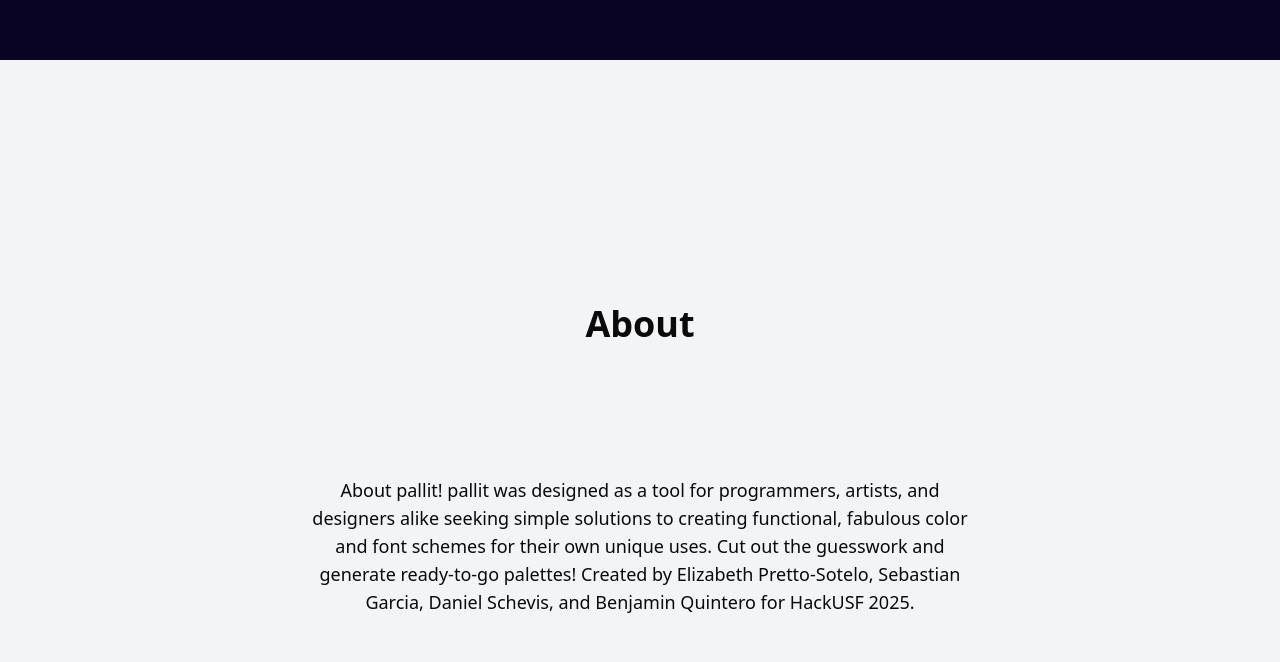
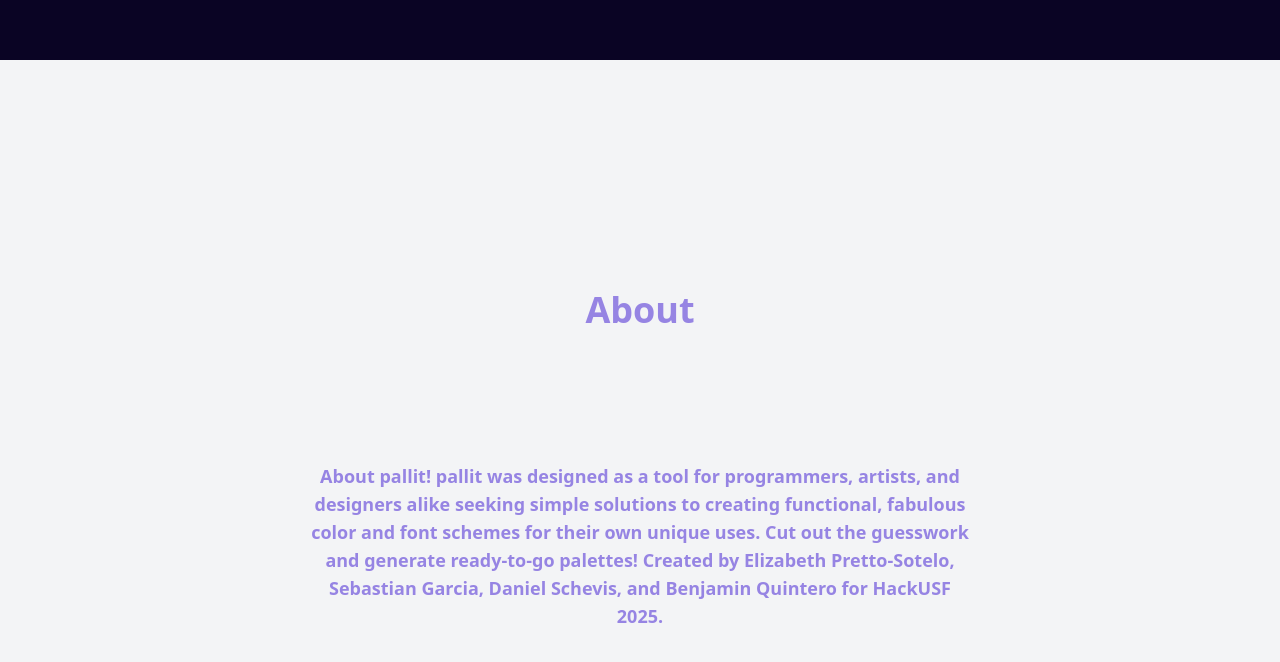
Before and after one commit to elizabethprettosotelo/pallit, a Next.js app: page / in a window 1280 px wide. Shown: the part 740-1402 px from the top of the page. Built offline with nearby package versions, Linux system fonts and the light colour scheme; a web font is replaced by a local one.

Commit message:
FINAL FINAL FINAL PUSH

```diff
--- a/src/app/page.tsx
+++ b/src/app/page.tsx
@@ -25,14 +25,14 @@
       <ColorController />
 
       <div className="flex flex-col items-center justify-center h-screen space-y-4 bg-gray-100">
-        <h1 className="text-4xl font-bold">About</h1>
+        <h1 className="text-4xl font-poppins font-bold text-[#9684E3]">About</h1>
         <Image
           src="/pallitagain.gif"
           alt="Pallit Animation"
           width={300}
           height={300}
         />
-        <p className="text-center max-w-2xl text-lg">
+        <p className="text-center font-poppins font-bold max-w-2xl text-lg text-[#9684E3]">
           About pallit! pallit was designed as a tool for programmers, artists,
           and designers alike seeking simple solutions to creating functional,
           fabulous color and font schemes for their own unique uses. Cut out
```
Also changed, not shown: 1 other file (tests, documents, lock files or other folders).
